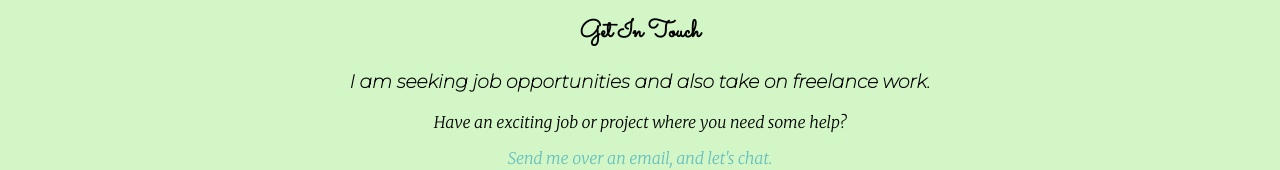
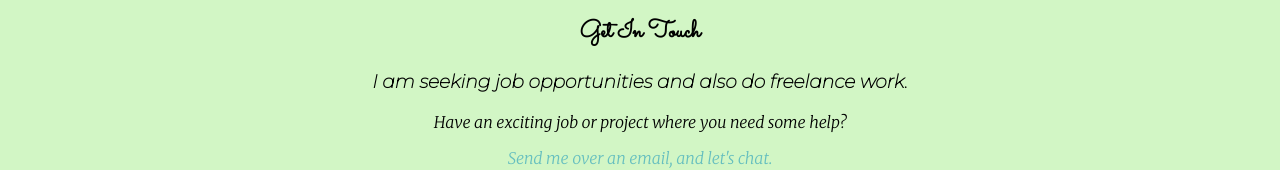
Before and after one commit to vedant149/home, a plain HTML site: page index.html in a window 1280 px wide. Shown: the part 2740-2910 px from the top of the page. Drawn offline with Linux system fonts and the light colour scheme.

Commit message:
Update index.html

```diff
--- a/index.html
+++ b/index.html
@@ -122,7 +122,7 @@
 
 	  <div class="contact-me">
 	    <h2>Get In Touch</h2>
-	    <h3>I am seeking job opportunities and also take on freelance work.</h3>
+	    <h3>I am seeking job opportunities and also do freelance work.</h3>
 	    <p>Have an exciting job or project where you need some help?</p>
 	    <a class="btn" href="mailto:vedant.chutke007@gmail.com">Send me over an email, and let's chat.</a>
 
```
